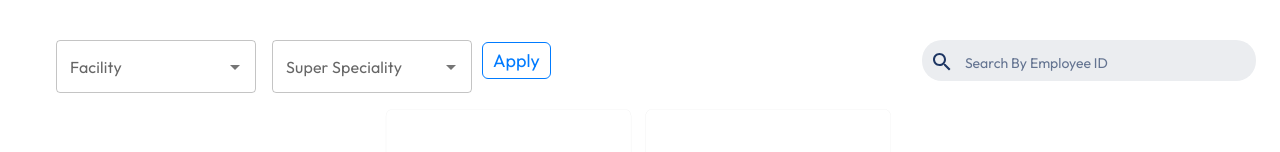
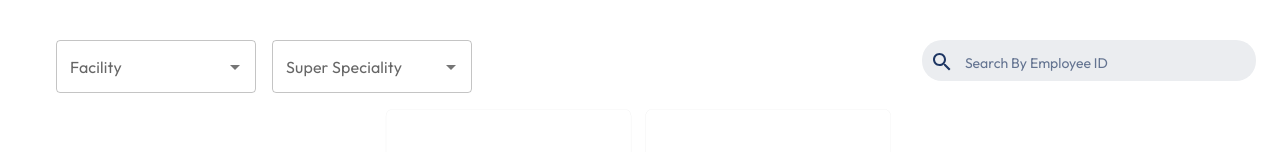
Before and after one commit to Arete-Health-Tech/organo-frontend, a React (Create React App) app: page / in a window 1280 px wide. Shown: the top 152 px of the page. Built offline with nearby package versions, Linux system fonts and the light colour scheme.

Commit message:
Update OrgChart.jsx

```diff
--- a/src/Components/OrgChart.jsx
+++ b/src/Components/OrgChart.jsx
@@ -2292,9 +2292,15 @@ const OrgChart = () => {
                   />
                 )}
               <Stack className={styles.applyButtonStack}>
-                <button className={styles.applyButton} onClick={apply}>
-                  Apply
-                </button>
+                 {selectedLocation === "Corporate" ||
+                (selectedSuperSpeciality !== null &&
+                  selectedDepartment !== null) ? (
+                  <button className={styles.applyButton} onClick={apply}>
+                    Apply
+                  </button>
+                ) : (
+                  <></>
+                )}
                 <button
                   style={{ display: isFilterApply ? "block" : "none" }}
                   className={styles.clearButton}
```
